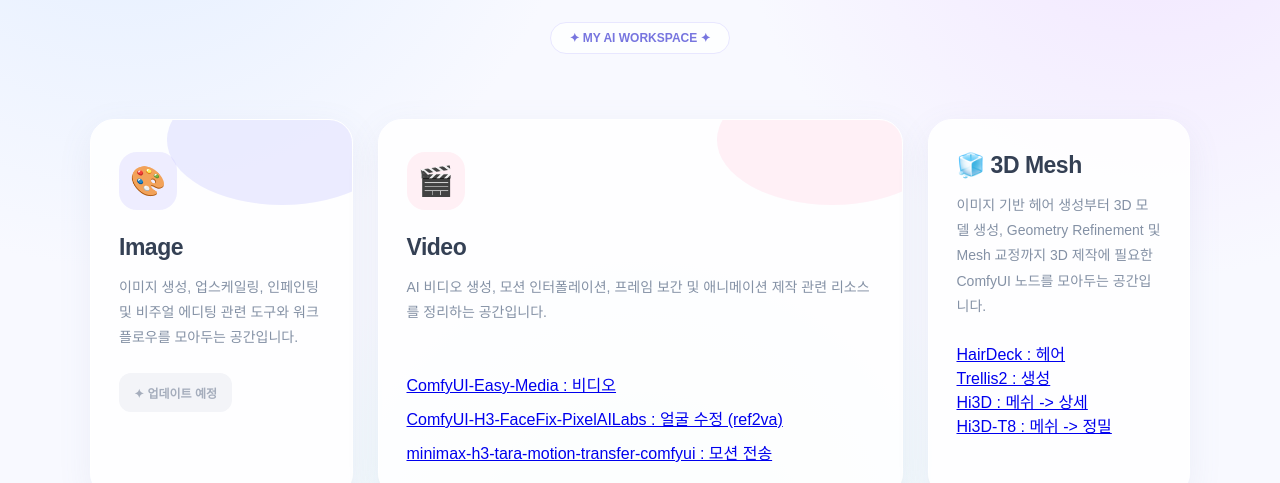
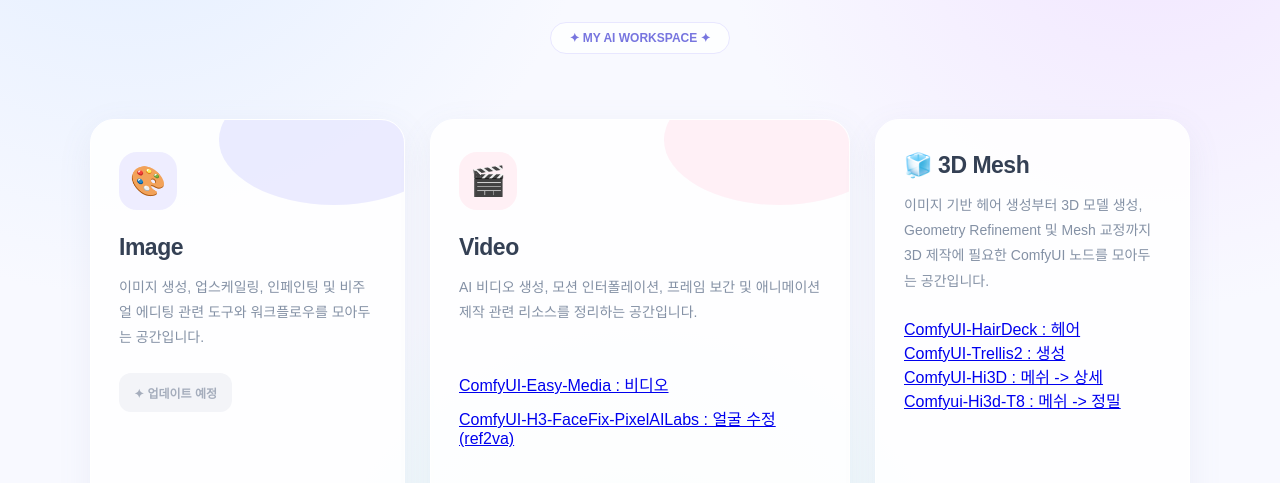
Before and after one commit to PluMaZero/ComfyuiMemo, a plain HTML site: page index.html in a window 1280 px wide. Shown: the part 284-767 px from the top of the page. Drawn offline with Linux system fonts and the light colour scheme; a web font is replaced by a local one.

Commit message:
Update index.html

```diff
--- a/index.html
+++ b/index.html
@@ -85,7 +85,7 @@ header p {
     width: min(1100px, 90%);
     margin: 0 auto 90px;
     display: grid;
-    grid-template-columns: 1fr 2fr 1fr;
+    grid-template-columns: 1.5fr 2fr 1.5fr;
     gap: 25px;
 }
 
@@ -281,7 +281,7 @@ footer {
                 ComfyUI-H3-FaceFix-PixelAILabs : 얼굴 수정 (ref2va)
             </a><br>
 
-            <a href="https://github.com/TheBeast-Spec/minimax-h3-tara-motion-transfer-comfyu" target="_blank" class="tool-link">
+            <a href="https://github.com/TheBeast-Spec/minimax-h3-tara-motion-transfer-comfyui" target="_blank" class="tool-link">
                 minimax-h3-tara-motion-transfer-comfyui : 모션 전송
             </a><br>
         </div>
@@ -298,19 +298,19 @@ footer {
 
         <div class="tool-links">
             <a href="https://github.com/visualbruno/ComfyUI-HairDeck" target="_blank" class="tool-link">
-                HairDeck : 헤어
+                ComfyUI-HairDeck : 헤어
             </a><br>
 
             <a href="https://github.com/visualbruno/ComfyUI-Trellis2" target="_blank" class="tool-link">
-                Trellis2 : 생성
+                ComfyUI-Trellis2 : 생성
             </a><br>
 
             <a href="https://github.com/Aero-Ex/ComfyUI-Hi3D" target="_blank" class="tool-link">
-                Hi3D : 메쉬 -> 상세
+                ComfyUI-Hi3D : 메쉬 -> 상세
             </a><br>
 
             <a href="https://github.com/T8mars/Comfyui-Hi3d-T8" target="_blank" class="tool-link">
-                Hi3D-T8 : 메쉬 -> 정밀
+                Comfyui-Hi3d-T8 : 메쉬 -> 정밀
             </a><br>
         </div>
     </div>
```
